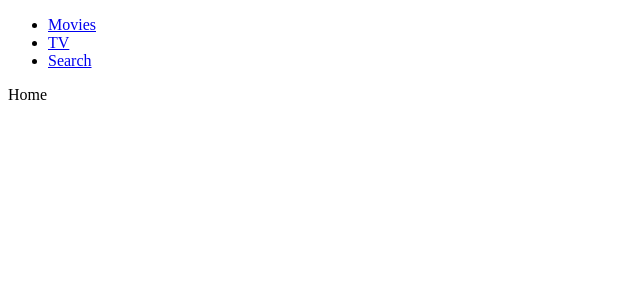
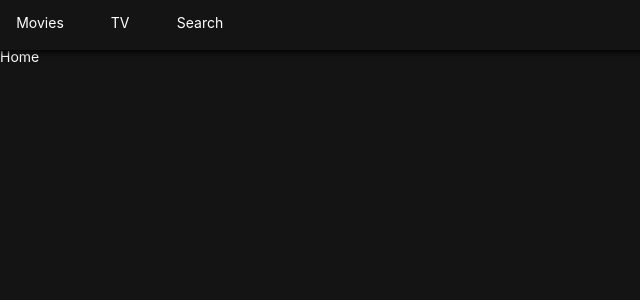
Before and after one commit to yeonggwan/movieapp, a React (Create React App) app: page / in a window 1280 px wide. Shown: the top 300 px of the page, without its empty margins (0-640 px from the left). Built offline with nearby package versions, Linux system fonts and the light colour scheme.

Commit message:
Css and Header

```diff
--- a/package.json
+++ b/package.json
@@ -7,7 +7,9 @@
     "react": "^16.8.6",
     "react-dom": "^16.8.6",
     "react-router-dom": "^5.0.1",
-    "react-scripts": "3.0.1"
+    "react-scripts": "3.0.1",
+    "styled-components": "^4.3.2",
+    "styled-reset": "^2.0.16"
   },
   "scripts": {
     "start": "react-scripts start",
--- a/src/Components/App.js
+++ b/src/Components/App.js
@@ -1,12 +1,12 @@
 import React from "react";
 import Router from "../Components/Router";
-import Header from "./Header";
+import GlobalStyles from "../Components/GlobalStyles";
 
 function App() {
   return (
     <>
-      <Header />
       <Router />
+      <GlobalStyles />
     </>
   );
 }
--- /dev/null
+++ b/src/Components/GlobalStyles.js
@@ -0,0 +1,22 @@
+import { createGlobalStyle } from "styled-components";
+import reset from "styled-reset";
+
+const GlobalStyles = createGlobalStyle`
+    ${reset}
+    a{
+        text-decoration:none;
+        color:inherit;
+    }
+    *{
+        box-sizing:border-box;
+    }
+    body{
+        font-family:-apple-system, BlinkMacSystemFont, 'Segoe UI', Roboto, Oxygen, Ubuntu, Cantarell, 'Open Sans', 'Helvetica Neue', sans-serif;
+        font-size:14px;
+        background-color:rgba(20, 20, 20, 1);
+        color: white;
+        padding-top: 50px;
+    }
+`;
+
+export default GlobalStyles;
--- a/src/Components/Header.js
+++ b/src/Components/Header.js
@@ -1,17 +1,53 @@
 import React from "react";
+import { Link, withRouter } from "react-router-dom";
+import styled from "styled-components";
 
-export default () => (
-  <header>
-    <ul>
-      <li>
-        <a href="/">Movies</a>
-      </li>
-      <li>
-        <a href="/tv">TV</a>
-      </li>
-      <li>
-        <a href="/Search">Search</a>
-      </li>
-    </ul>
-  </header>
-);
+const Header = styled.header`
+  color: white;
+  position: fixed;
+  top: 0;
+  left: 0;
+  width: 100%;
+  height: 50px;
+  display: flex;
+  align-items: center;
+  background-color: rgba(20, 20, 20, 0.8);
+  z-index: 10;
+  box-shadow: 0px 1px 5px 2px rgba(0, 0, 0, 0.8);
+`;
+
+const List = styled.ul`
+  display: flex;
+`;
+
+const Item = styled.li`
+  width: 80px;
+  height: 50px;
+  text-align: center;
+`;
+
+const SLink = styled(Link)`
+  height: 50px;
+  display: flex;
+  align-items: center;
+  justify-content: center;
+  border-bottom: 5px solid
+    ${props => (props.current ? "#3498db" : "transparent")};
+  transition: border-bottom 0.5s ease-in-out;
+`;
+
+export default withRouter(({ location: { pathname } }) => (
+  <Header>
+    <List>
+      <Item current={pathname === "/"}>
+        <SLink path="/">Movies</SLink>
+      </Item>
+      <Item current={pathname === "/tv"}>
+        <SLink to="/tv">TV</SLink>
+      </Item>
+      <Item current={pathname === "/Search"}>
+        <SLink to="/Search">Search</SLink>
+      </Item>
+    </List>
+  </Header>
+));
--- a/src/Components/Router.js
+++ b/src/Components/Router.js
@@ -8,14 +8,18 @@
 import Home from "../Routes/Home";
 import TV from "../Routes/TV";
 import Search from "../Routes/Search";
+import Header from "./Header";
 
 export default () => (
   <Router>
+    <>
+      <Header />
       <Switch>
         <Route path="/" exact component={Home} />
         <Route path="/tv" exact component={TV} />
         <Route path="/search" component={Search} />
         <Redirect from="*" to="/" />
       </Switch>
+    </>
   </Router>
 );
```
Also changed, not shown: 1 other file (tests, documents, lock files or other folders). Lines whose indentation alone changed are shown as unchanged.
